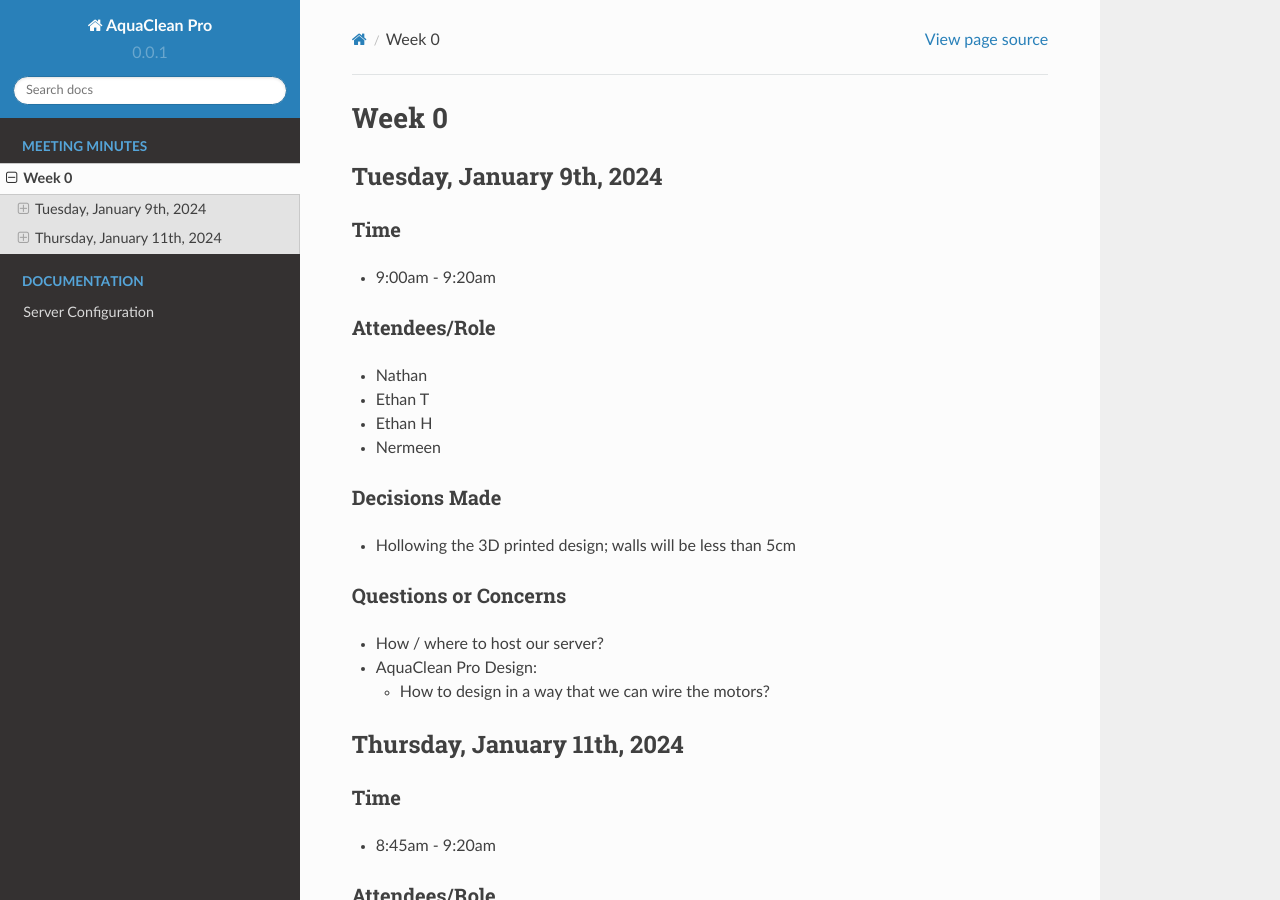
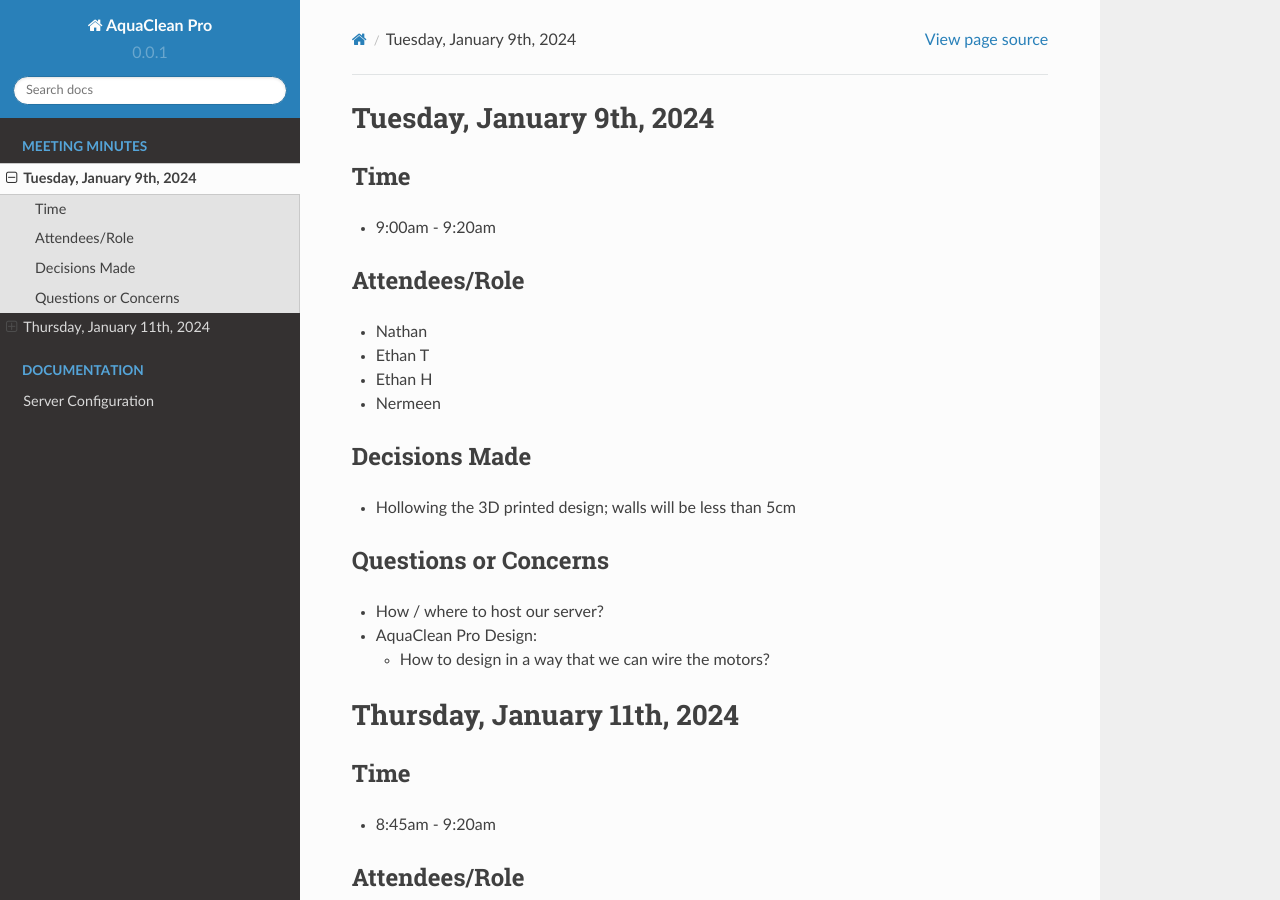
Before and after one commit to NathanWeiland10/AquaCleanPro, a Sphinx documentation site: the page built from docs/meeting-minutes/week0.md, in a window 1280 px wide and 900 px high. Built offline with Sphinx 7.4.7 and the Read the Docs theme 2.0.0, drawn with Linux system fonts in a browser that asks for light colours.

Commit message:
unreformatted meeting minutes

```diff
--- a/docs/index.rst
+++ b/docs/index.rst
@@ -1,7 +1,7 @@
 .. toctree::
     :hidden:
     :caption: Meeting Minutes
-    :maxdepth: 2
+    :maxdepth: 1
 
     meeting-minutes/week0
 
--- a/docs/meeting-minutes/_template.md
+++ b/docs/meeting-minutes/_template.md
@@ -1,6 +1,4 @@
-# Week #
-
-## Day, Date
+# Day, Date
 ### Time
 - ...
 ### Attendees/Role
--- a/docs/meeting-minutes/week0.md
+++ b/docs/meeting-minutes/week0.md
@@ -1,6 +1,4 @@
-# Week 0
-
-## Tuesday, January 9th, 2024
+# Tuesday, January 9th, 2024
 ### Time
 - 9:00am - 9:20am
 ### Attendees/Role
@@ -15,7 +13,7 @@
 - AquaClean Pro Design:
     - How to design in a way that we can wire the motors?
 
-## Thursday, January 11th, 2024
+# Thursday, January 11th, 2024
 ### Time
 - 8:45am - 9:20am
 ### Attendees/Role
```
